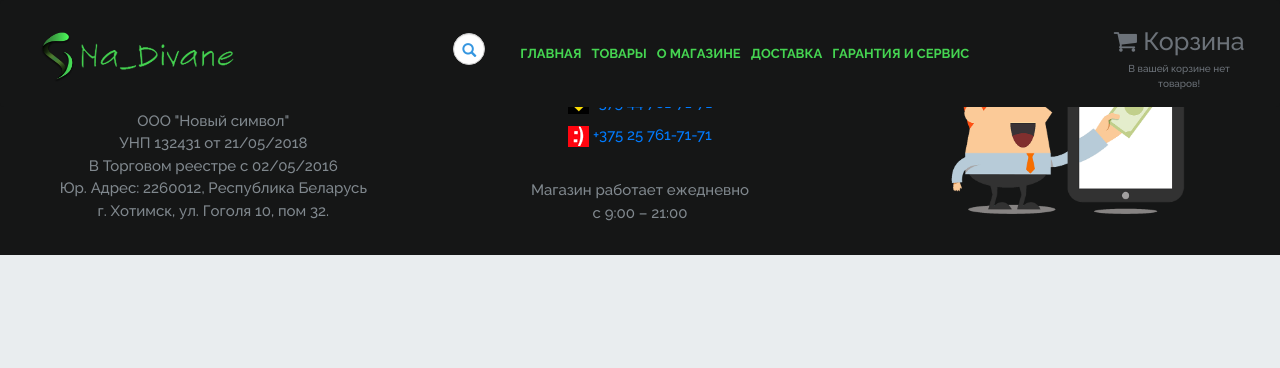
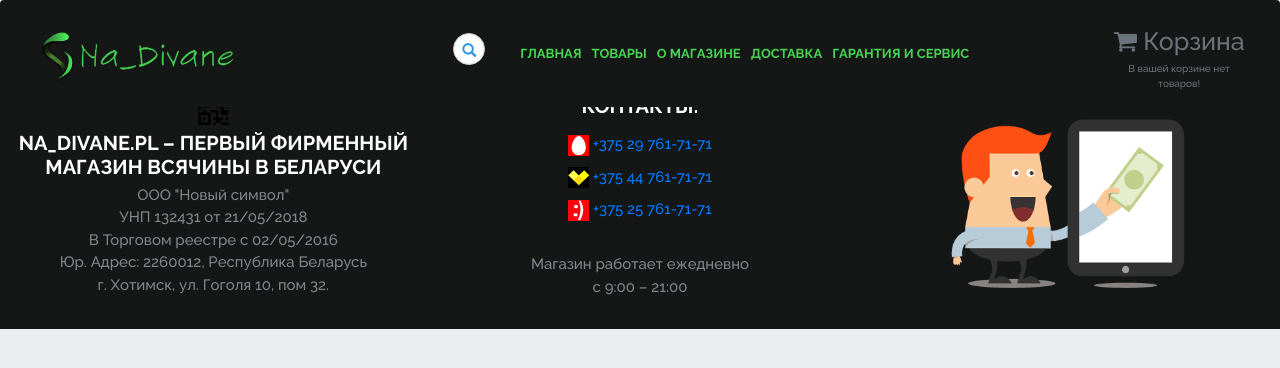
Before and after one commit to Mevari/pr2, a Yii app: template views/layouts/main.php in a window 1280 px wide. Shown: the top 368 px of the page. Run offline with PHP 8.4 and a stand-in for Yii, Linux system fonts and the light colour scheme; the template is opened without the code that fills it, so the values that code supplies are empty; some libraries are stand-ins or nearby versions.

Commit message:
top-menu diff --git a/views/layouts/main.php b/views/layouts/main.php index 4de0fb7..145f8fa 100644 --- a/views/layouts/main.php +++ b/views/layouts/main.php @@ -29,7 +29,7 @@ AppAsset::register($this);  </head>  <body>  <?php $this->beginBody() ?> -<div class="container-fluid"> +<div class="container-fluid head_menu">      <div class="row header">          <nav class="navbar navbar-expand-lg navbar-dark fixed-top ">              <div class="col-lg-2 col-md-11 col-sm-12 navbar-brand"> diff --git a/web/css/main.css b/web/css/main.css index 335c180..c26d911 100644 --- a/web/css/main.css +++ b/web/css/main.css @@ -50,6 +50,10 @@ a:hover      text-align: center;
 }
+.head_menu
+{
+    min-height: 74px;
+}
 .navbar-nav
 {
     display: block;
@@ -217,7 +221,7 @@ a:hover
 }
 .flexslider {

-    margin-top: 120px !important;
+    /*margin-top: 120px !important;*/
     background-color: #e9edef !important;
 }
 .flexslider blockquote
@@ -834,7 +838,7 @@ ul, il {
     }
     .flexslider
     {
-        margin-top: 220px !important;
+        /*margin-top: 220px !important;*/
     }
 }
 /*dsf*/

```diff
--- a/views/layouts/main.php
+++ b/views/layouts/main.php
@@ -29,7 +29,7 @@
 </head>
 <body>
 <?php $this->beginBody() ?>
-<div class="container-fluid">
+<div class="container-fluid head_menu">
     <div class="row header">
         <nav class="navbar navbar-expand-lg navbar-dark fixed-top ">
             <div class="col-lg-2 col-md-11 col-sm-12 navbar-brand">
--- a/web/css/main.css
+++ b/web/css/main.css
@@ -49,6 +49,10 @@
     background-color: #151616;
     text-align: center;
 
+}
+.head_menu
+{
+    min-height: 74px;
 }
 .navbar-nav
 {
@@ -217,7 +221,7 @@
 }
 .flexslider {
 
-    margin-top: 120px !important;
+    /*margin-top: 120px !important;*/
     background-color: #e9edef !important;
 }
 .flexslider blockquote
@@ -834,7 +838,7 @@
     }
     .flexslider
     {
-        margin-top: 220px !important;
+        /*margin-top: 220px !important;*/
     }
 }
 /*dsf*/
```
